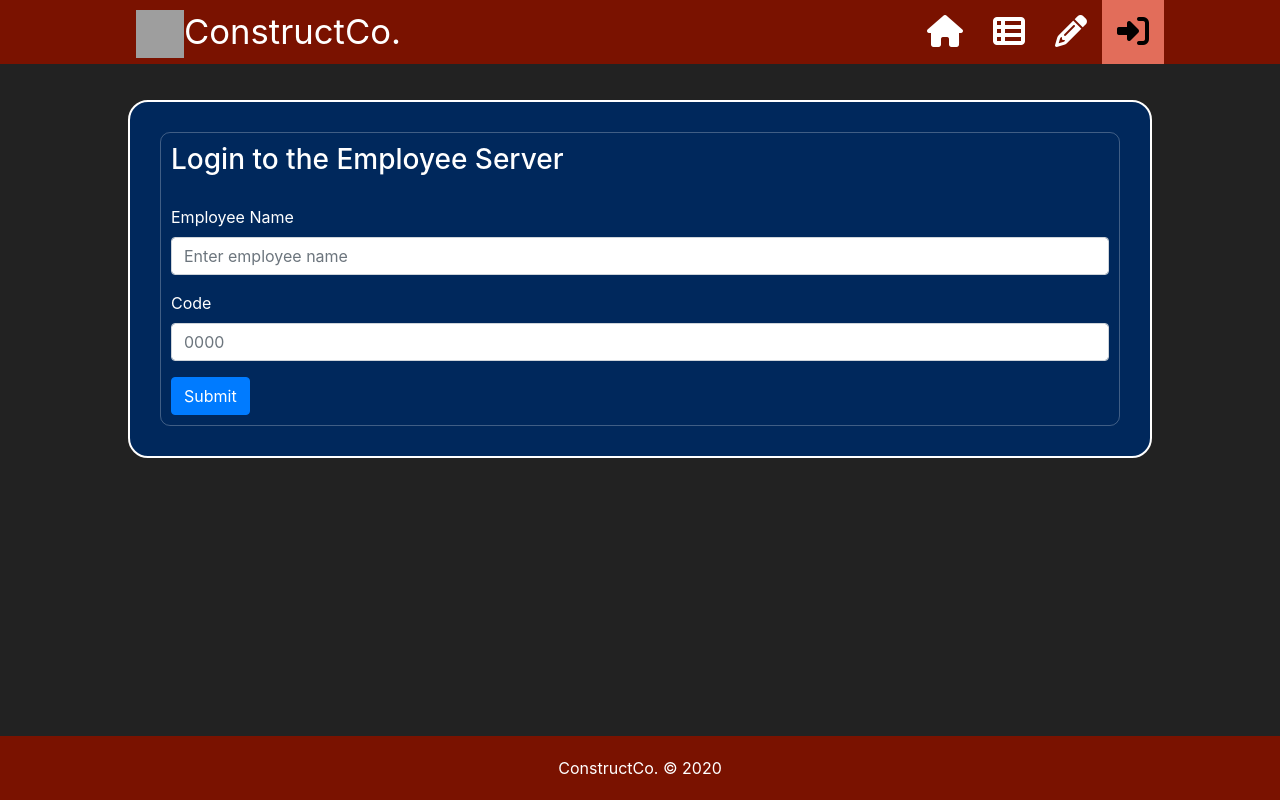
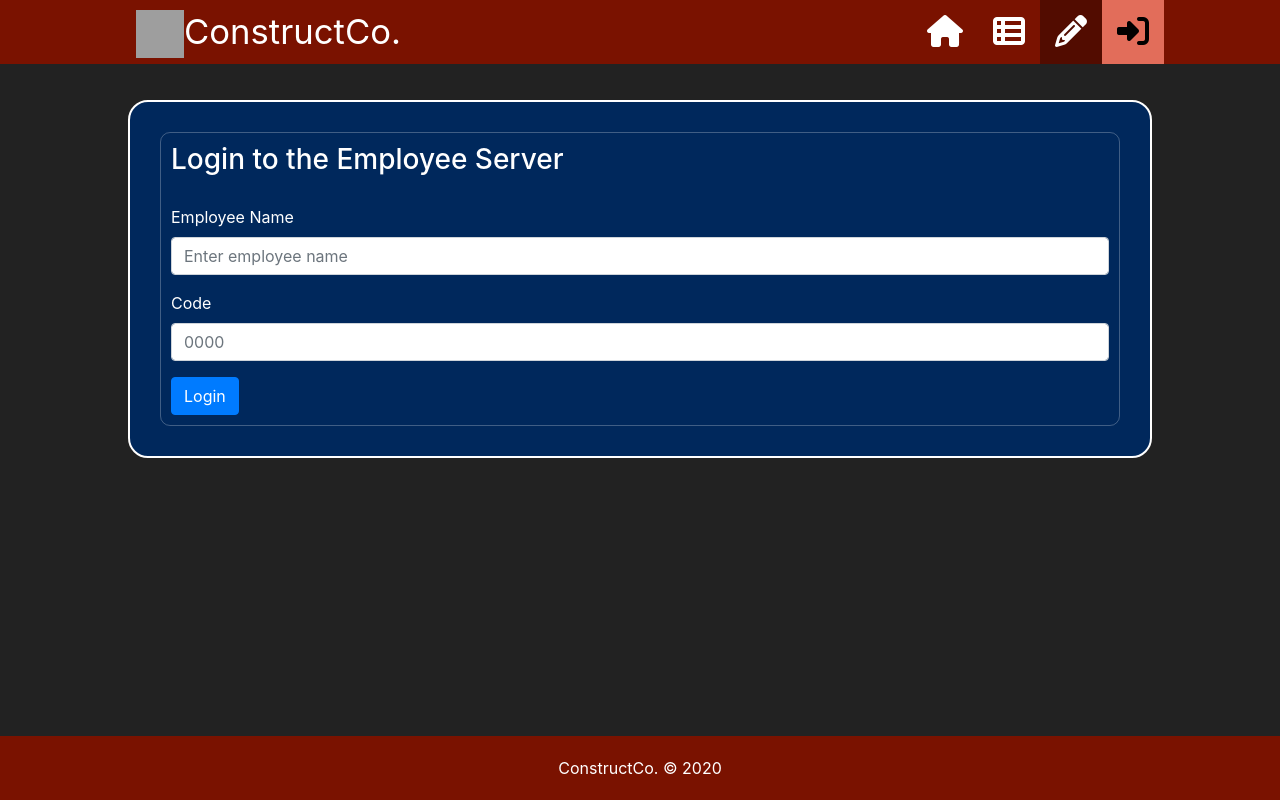
Before and after one commit to CharlesBrough/cbProject1-ConstructCoUI, a React (Create React App) app: page /user in a window 1280 px wide. Built offline with nearby package versions, Linux system fonts and the light colour scheme; grey boxes are pictures that could not be loaded.

Commit message:
minor cosmetic updates

```diff
--- a/src/App.css
+++ b/src/App.css
@@ -51,6 +51,7 @@ body {
 
 .disabled-link {
   pointer-events: none;
+  background-color: rgba(0, 0, 0, 0.33);
 }
 
 nav {
--- a/src/components/pages/login-page/LoginForm.js
+++ b/src/components/pages/login-page/LoginForm.js
@@ -58,7 +58,7 @@ const LoginForm = () => {
           />
         </div>
         <button type="submit" className="btn btn-primary">
-          Submit
+          Login
         </button>
       </form>
   );
```
